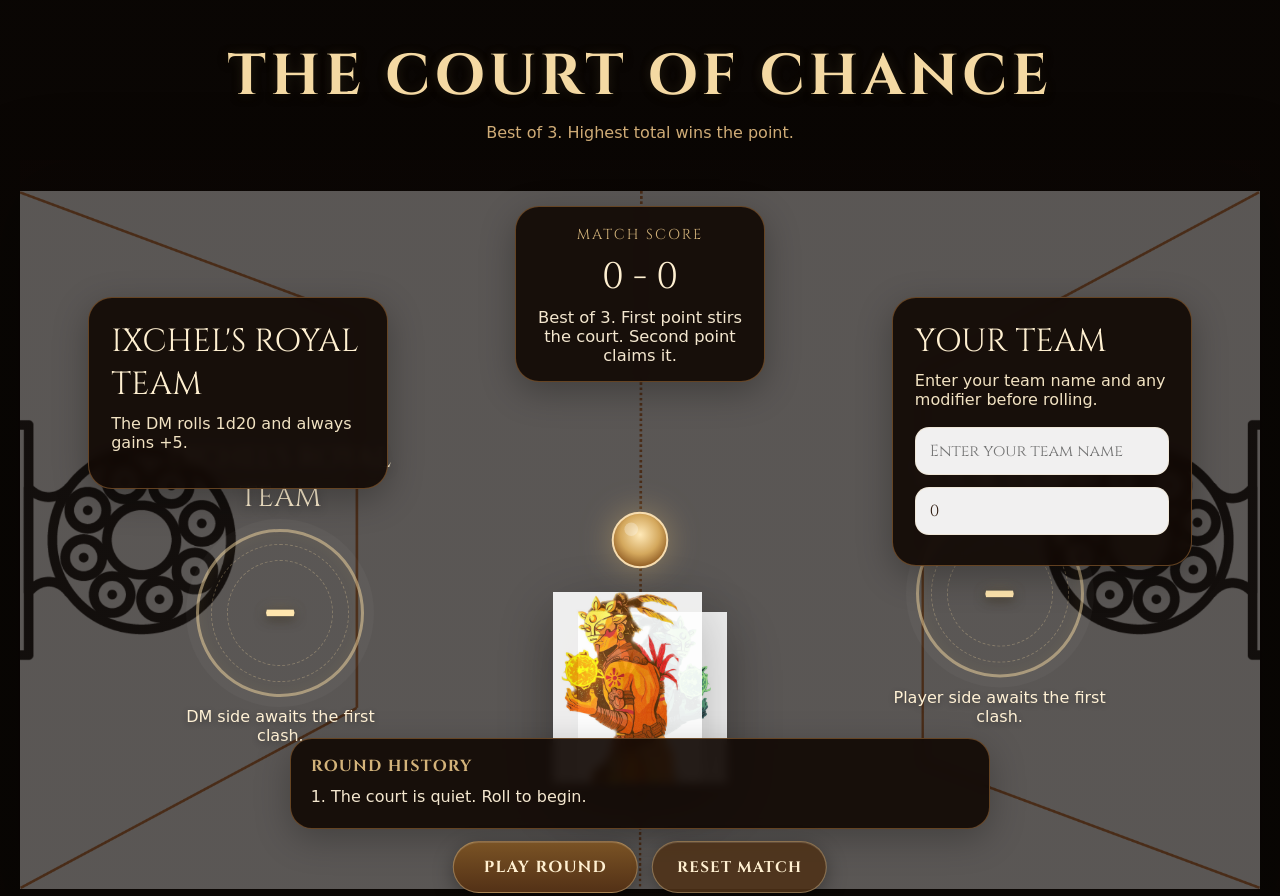
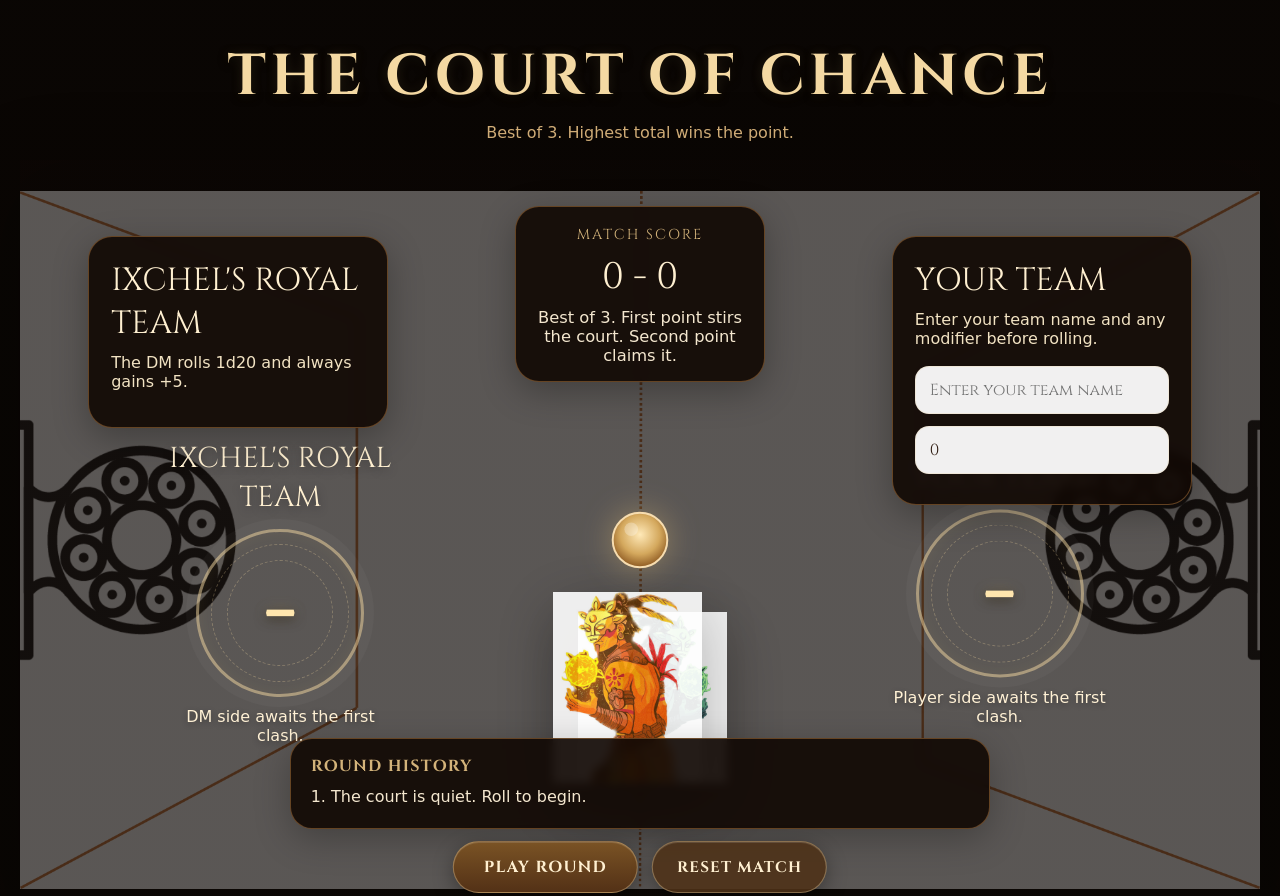
Before and after one commit to jankg999-bze/Lamanai, a plain HTML site: page index.html in a window 1280 px wide. Shown: the part 802-1698 px from the top of the page. Drawn offline with Linux system fonts and the light colour scheme; a web font is replaced by a local one.

```diff
--- a/index.html
+++ b/index.html
@@ -349,12 +349,12 @@
     }
 
     .team-panel.left {
-      top: 18%;
+      top: 10%;
       left: 5.5%;
     }
 
     .team-panel.right {
-      top: 18%;
+      top: 10%;
       right: 5.5%;
     }
 
```
